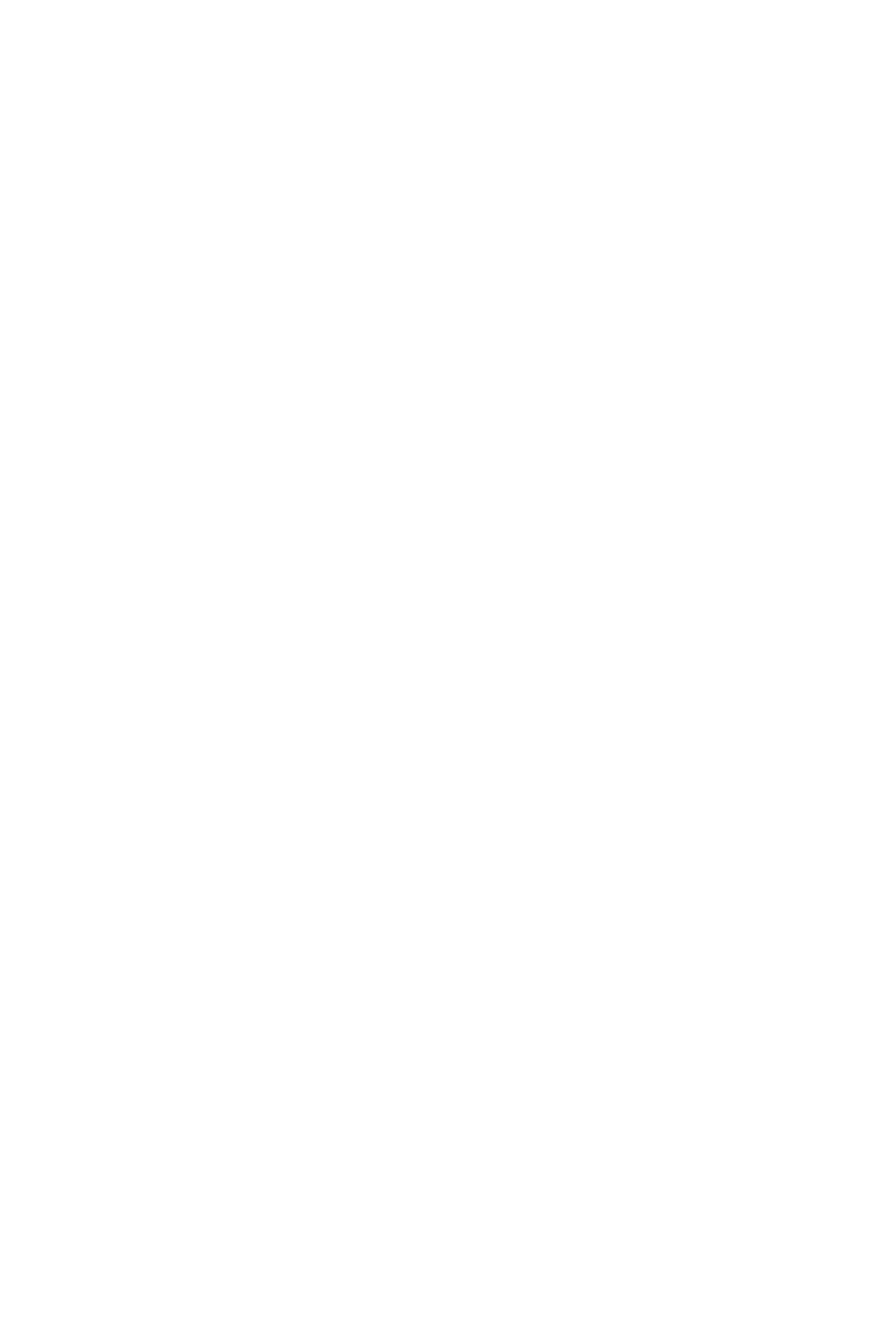
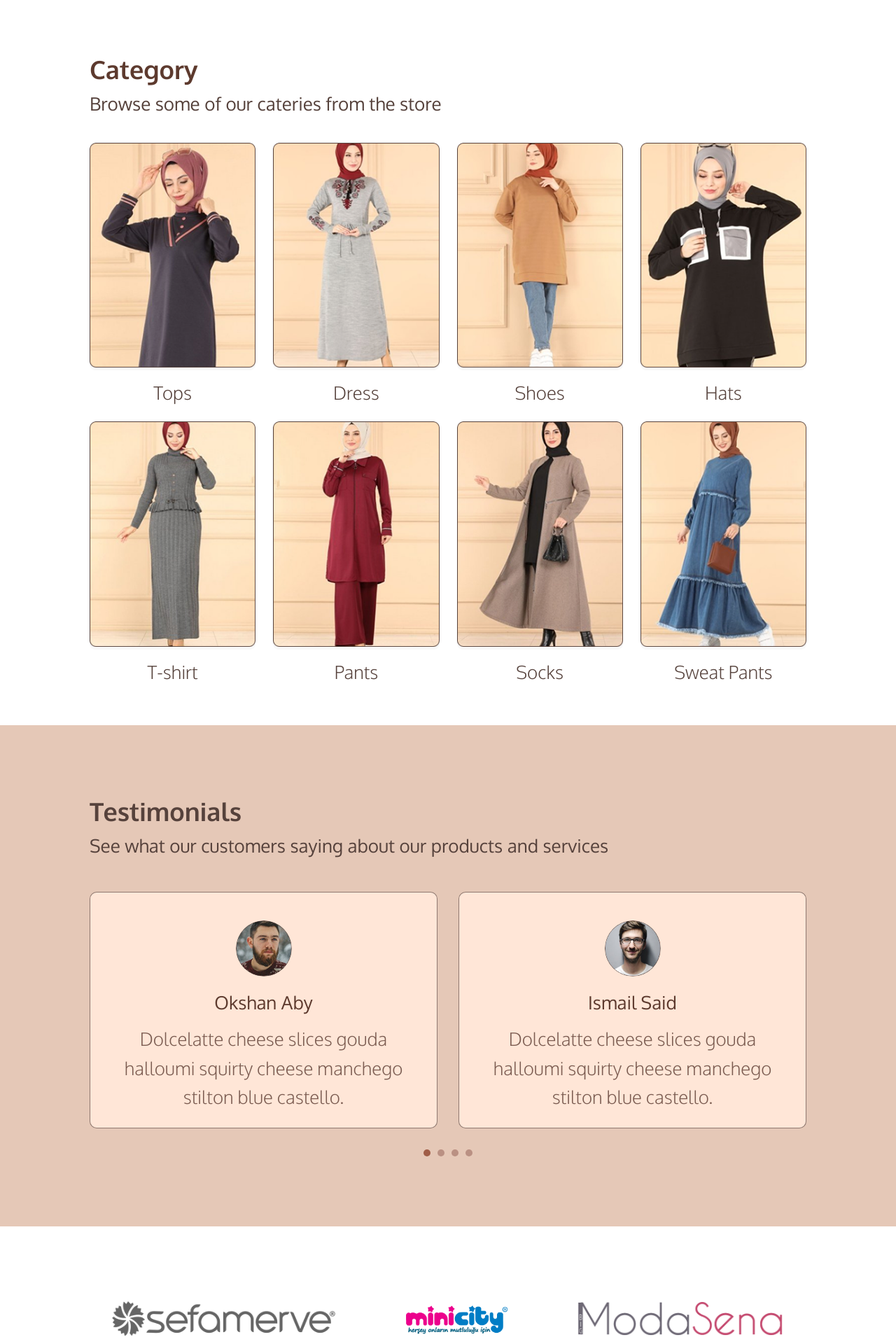
Before and after one commit to Sumally007/JkStore-project, a React (Vite) app: page / in a window 1280 px wide. Shown: the part 2400-4320 px from the top of the page at 70% size. Before the commit the page ends 2356 px from the top, so only its background shows below. Built offline with nearby package versions, Linux system fonts and the light colour scheme.

Commit message:
Partner section done

```diff
--- a/src/App.css
+++ b/src/App.css
@@ -166,6 +166,14 @@
   align-items: center;
 }
 
+.card {
+  transition: transform 0.3s ease;
+}
+
+.card:hover {
+  transform: translateY(-5px);
+}
+
 .text {
   font-width: 400;
   font-size: 26px;
@@ -187,11 +195,9 @@
 .about-container {
   display: flex;
   align-items: center;
-  /* Inaweka text na picha katikati wima */
   justify-content: space-between;
   padding: 80px 10%;
   gap: 50px;
-  /* Nafasi kati ya picha na text */
 }
 
 .about-image {
@@ -203,8 +209,6 @@
 .about-image img {
   max-width: 100%;
   height: auto;
-  /* Unaweza kuongeza opacity kama pattern ni kali sana */
-  opacity: 0.8;
 }
 
 .about-content {
@@ -221,18 +225,17 @@
 
 .about-text {
   font-family: 'Oxygen', sans-serif;
-  font-size: 20px;
-  font-weight: 600;
-  /* Bold kiasi kwa sentensi ya kwanza */
-  color: #333;
+  font-size: 26px;
+  font-weight: 400;
+  color: #56423C;
   margin-bottom: 15px;
   line-height: 1.5;
 }
 
 .about-subtext {
   font-family: 'Oxygen', sans-serif;
-  font-size: 16px;
-  color: #666;
+  font-size: 26px;
+  color: #56423C;
   margin-bottom: 30px;
   line-height: 1.6;
 }
@@ -240,7 +243,6 @@
 .about-btn {
   padding: 12px 30px;
   background-color: #FFE6D7;
-  /* Rangi hafifu kama kwenye Figma */
   color: #5D3A2E;
   border: none;
   border-radius: 25px;
@@ -254,3 +256,178 @@
   background-color: #5D3A2E;
   color: #fff;
 }
+
+/* Categories section */
+
+.category-section {
+  font-family: 'Oxygen', sans-serif;
+  padding: 60px 10%;
+}
+
+.category-header h2 {
+  font-size: 36px;
+  font-weight: 700;
+  color: #5D3A2E;
+  margin-bottom: 10px;
+}
+
+.category-header p {
+  color: #56423C;
+  margin-bottom: 40px;
+  font-size: 26px;
+  font-weight: 400;
+
+}
+
+.category-grid {
+  display: grid;
+  grid-template-columns: repeat(4, 1fr);
+  gap: 25px;
+}
+
+.category-card {
+  background: #fff;
+  transition: transform 0.3s ease;
+  cursor: pointer;
+  text-align: center;
+}
+
+.category-card:hover {
+  transform: translateY(-5px);
+}
+
+.card-image-wrapper {
+  width: 100%;
+  overflow: hidden;
+  border-radius: 8px;
+  background-color: #f9f9f9;
+}
+
+.card-image-wrapper img {
+  width: 100%;
+  height: 100%;
+  object-fit: cover;
+}
+
+.category-card h3 {
+  font-family: 'Oxygen', sans-serif;
+  font-size: 26px;
+  margin-top: 15px;
+  color: #56423C;
+  font-weight: 300;
+}
+
+/* Testimonials section */
+
+.testimonials-section {
+  font-family: 'Oxygen', sans-serif;
+  padding: 100px 10%;
+  background-color: #E5C8B7;
+}
+
+.section-title {
+  font-width: 700;
+  font-style: bold;
+  color: #56423C;
+  font-size: 36px;
+  margin-bottom: 10px;
+}
+
+.section-subtitle {
+  color: #56423C;
+  margin-bottom: 50px;
+  font-size: 26px;
+  font-weight: 400;
+}
+
+.testimonials-container {
+  display: flex;
+  gap: 30px;
+  justify-content: space-between;
+  margin-bottom: 30px;
+}
+
+.testimonial-card {
+  background-color: #FFE6D7;
+  border: 1px solid #56423ca8;
+  padding: 40px 30px;
+  border-radius: 10px;
+  flex: 1;
+  max-width: 619.75px;
+  height: 338px;
+  text-align: center;
+}
+
+.profile-wrapper {
+  width: 80px;
+  height: 80px;
+  margin: 0 auto 20px;
+  overflow: hidden;
+  border-radius: 50%;
+}
+
+.profile-img {
+  width: 100%;
+  height: 100%;
+  object-fit: cover;
+}
+
+.user-name {
+  font-family: 'Oxygen', sans-serif;
+  font-weight: 400;
+  font-size: 26px;
+  color: #5D3A2E;
+  margin-bottom: 15px;
+}
+
+.user-comment {
+  font-weight: 300;
+  font-size: 26px;
+  color: #7B5C51;
+  line-height: 1.6;
+}
+
+.dots-container {
+  display: flex;
+  justify-content: center;
+  gap: 10px;
+}
+
+.dot {
+  width: 10px;
+  height: 10px;
+  background-color: #BA9183;
+  border-radius: 50%;
+  cursor: pointer;
+}
+
+.dot.active {
+  background-color: #A05D47;
+}
+
+/* Partners Section */
+
+.partners-section {
+  padding: 40px 10%;
+  background-color: transparent;
+  display: flex;
+  justify-content: center;
+  align-items: center;
+  height: 264px;
+}
+
+.partners-container {
+  display: flex;
+  justify-content: space-around;
+  align-items: center;
+  width: 100%;
+  max-width: 1036px;
+  flex-wrap: wrap;
+  gap: 30px;
+}
+
+.partner-logo {
+  height: 50px;
+  width: auto;
+
+}
--- a/src/App.jsx
+++ b/src/App.jsx
@@ -5,6 +5,9 @@ import Hero from './components/Hero';
 import Features from './components/Features';
 import NewArrivals from './components/NewArrivals';
 import About from './components/About';
+import Categories from './components/Categories';
+import Testimonials from './components/Testimonials';
+import Partners from './components/Partners';
 
 const App = () => {
   return (<>
@@ -13,6 +16,9 @@ const App = () => {
     <Features />
     <NewArrivals />
     <About />
+    <Categories />
+    <Testimonials />
+    <Partners />
   </>
   )
 }
--- a/src/components/Categories.jsx
+++ b/src/components/Categories.jsx
@@ -0,0 +1,47 @@
+import React from 'react'
+
+import topsImg from '../assets/images/Rectangle 9.png';
+import dressImg from '../assets/images/Rectangle 10.png';
+import shoesImg from '../assets/images/Rectangle 12.png';
+import hatsImg from '../assets/images/Rectangle 11.png';
+import tshirtImg from '../assets/images/Rectangle 9 (1).png';
+import pantsImg from '../assets/images/Rectangle 10 (1).png';
+import socksImg from '../assets/images/Rectangle 11 (1).png';
+import sweatPantsImg from '../assets/images/Rectangle 12 (1).png';
+
+
+const categoriesData = [
+    { id: 1, title: 'Tops', image: topsImg },
+    { id: 2, title: 'Dress', image: dressImg },
+    { id: 3, title: 'Shoes', image: shoesImg },
+    { id: 4, title: 'Hats', image: hatsImg },
+    { id: 5, title: 'T-shirt', image: tshirtImg },
+    { id: 6, title: 'Pants', image: pantsImg },
+    { id: 7, title: 'Socks', image: socksImg },
+    { id: 8, title: 'Sweat Pants', image: sweatPantsImg },
+];
+
+
+const Categories = () => {
+    return (
+        <section className="category-section">
+            <div className="category-header">
+                <h2>Category</h2>
+                <p>Browse some of our cateries from the store</p>
+            </div>
+
+            <div className="category-grid">
+                {categoriesData.map((item) => (
+                    <div key={item.id} className="category-card">
+                        <div className="card-image-wrapper">
+                            <img src={item.image} alt={item.title} />
+                        </div>
+                        <h3>{item.title}</h3>
+                    </div>
+                ))}
+            </div>
+        </section>
+    )
+}
+
+export default Categories
--- a/src/components/Partners.jsx
+++ b/src/components/Partners.jsx
@@ -0,0 +1,19 @@
+import React from 'react'
+
+import sefamerveLogo from '../assets/images/nav-new-logo 1.png';
+import minicityLogo from '../assets/images/mini-logo 2.png';
+import modasenaLogo from '../assets/images/big-modasena-logo 1.png';
+
+const Partners = () => {
+    return (
+        <section className="partners-section" >
+            <div className="partners-container">
+                <img src={sefamerveLogo} alt="Sefamerve Logo" className="partner-logo" />
+                <img src={minicityLogo} alt="Minicity Logo" className="partner-logo" />
+                <img src={modasenaLogo} alt="ModaSena Logo" className="partner-logo" />
+            </div>
+        </section >
+    )
+}
+
+export default Partners
--- a/src/components/Testimonials.jsx
+++ b/src/components/Testimonials.jsx
@@ -0,0 +1,50 @@
+import React from 'react';
+
+import person1 from '../assets/images/Ellipse 2 (1).png';
+import person2 from '../assets/images/Ellipse 2.png';
+
+const testimonialsData = [
+    {
+        id: 1,
+        name: "Okshan Aby",
+        image: person1,
+        comment: "Dolcelatte cheese slices gouda halloumi squirty cheese manchego stilton blue castello."
+    },
+    {
+        id: 2,
+        name: "Ismail Said",
+        image: person2,
+        comment: "Dolcelatte cheese slices gouda halloumi squirty cheese manchego stilton blue castello."
+    }
+];
+
+function Testimonials() {
+    return (
+        <section className="testimonials-section">
+            <h2 className="section-title">Testimonials</h2>
+            <p className="section-subtitle">See what our customers saying about our products and services</p>
+
+            <div className="testimonials-container">
+                {testimonialsData.map((item) => (
+                    <div key={item.id} className="testimonial-card">
+                        <div className="profile-wrapper">
+                            <img src={item.image} alt={item.name} className="profile-img" />
+                        </div>
+                        <h3 className="user-name">{item.name}</h3>
+                        <p className="user-comment">{item.comment}</p>
+                    </div>
+                ))}
+            </div>
+
+
+            <div className="dots-container">
+                <span className="dot active"></span>
+                <span className="dot"></span>
+                <span className="dot"></span>
+                <span className="dot"></span>
+            </div>
+        </section>
+    );
+}
+
+export default Testimonials;
```
